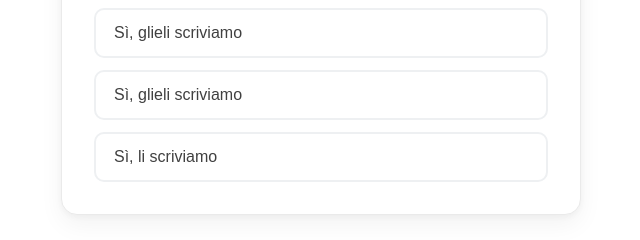
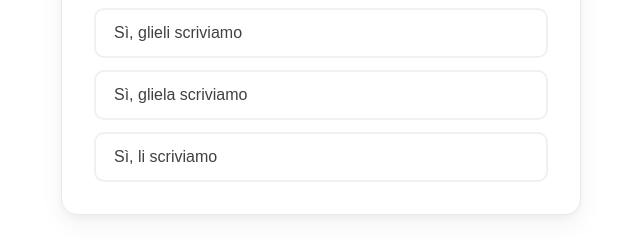
Before and after one commit to ItalianoconAle/PronomiDoppi, a plain HTML site: page index.html in a window 1280 px wide. Shown: the part 291-531 px from the top of the page, 319-959 px from the left. Drawn offline with Linux system fonts and the light colour scheme.

Commit message:
Fix options in quizData for correct grammar

```diff
--- a/index.html
+++ b/index.html
@@ -31,7 +31,7 @@
   const quizData = [
     {
       question: "Scrivete la lettera <u>ai vostri genitori</u>?",
-      options: ["Sì, glielo scriviamo", "Sì, glieli scriviamo", "Sì, glieli scriviamo", "Sì, li scriviamo"],
+      options: ["Sì, glielo scriviamo", "Sì, glieli scriviamo", "Sì, gliela scriviamo", "Sì, li scriviamo"],
       answer: 2
     },
     {
```
